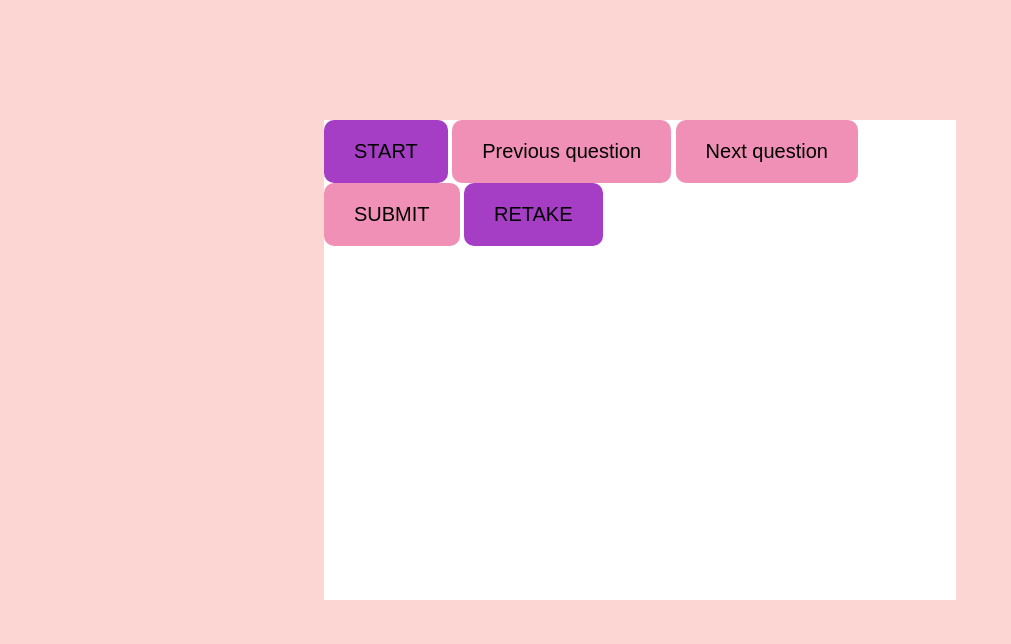
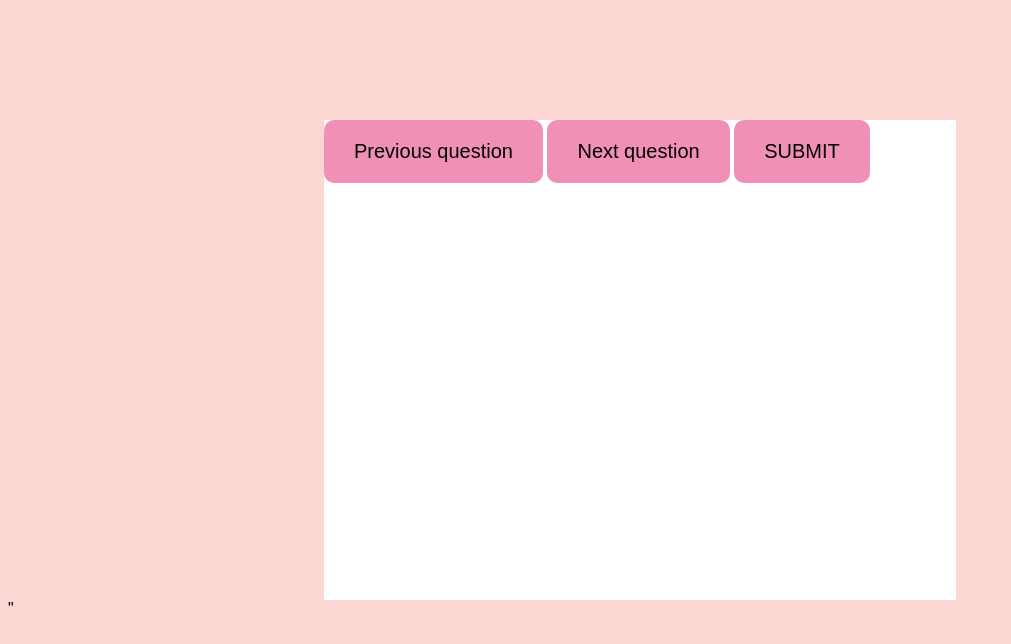
Before and after one commit to NgochoCharity/Week-3, a plain HTML site: page index.html in a window 1280 px wide. Shown: the whole page, without its empty margins (0-1011 px from the left). Drawn offline with Linux system fonts and the light colour scheme.

Commit message:
renames the buttons' id and class

```diff
--- a/index.html
+++ b/index.html
@@ -14,26 +14,25 @@
 
 <body>
 
-    <section>
+    <section id="contain">
        <div class="quiz-container">
 
           <div id="quiz"></div>
 
        </div>
 
-       <button id="start">START</button>
-
        <button id="previous">Previous question</button>
 
-       <button id="next">Next question </button>
+       <button class="nextbutton" id="next" >Next question </button>
 
        <button id="submit">SUBMIT </button>
-
-       <button id="retake">RETAKE</button>
 
        <div id="results"></div>
 
     </section>
+
+    <!-- link HTML to JS -->
+    <script src="./assets/js/index.js"></script>"</script>
 </body>
 
 </html>
```
